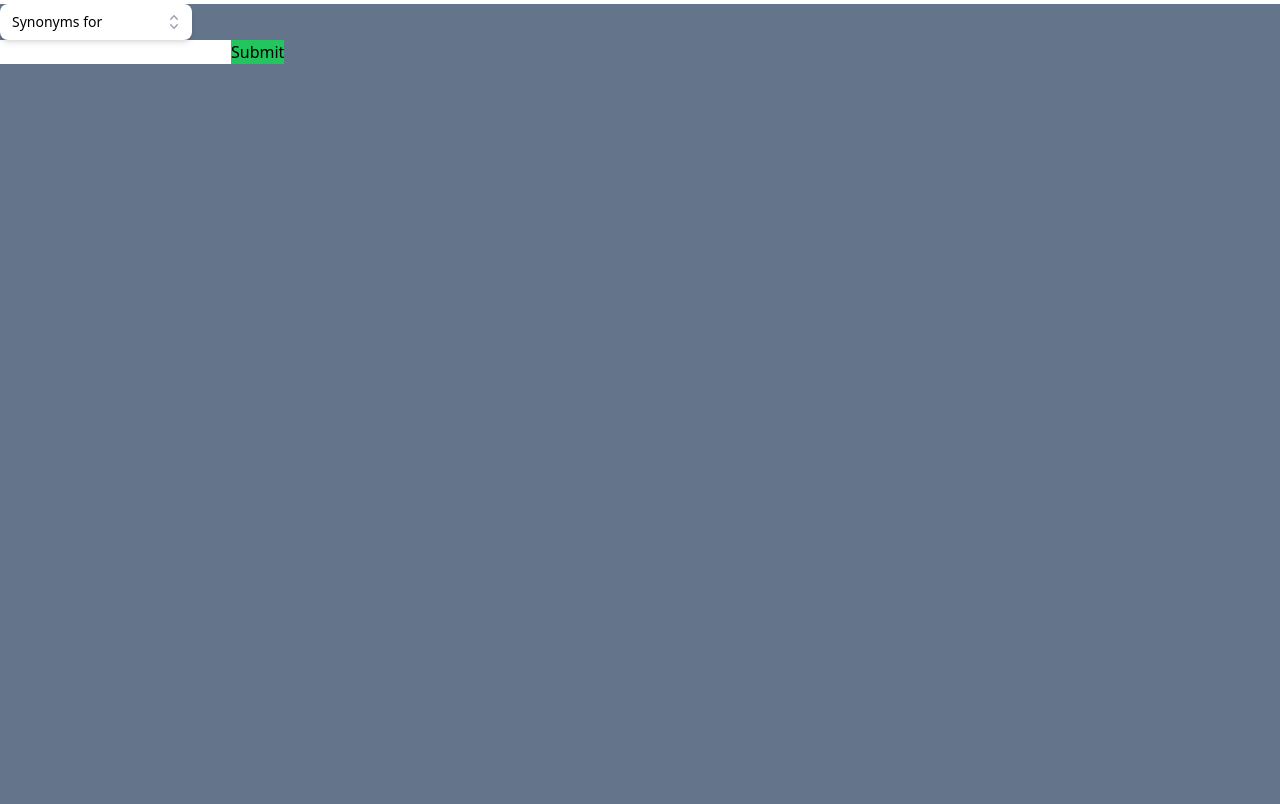
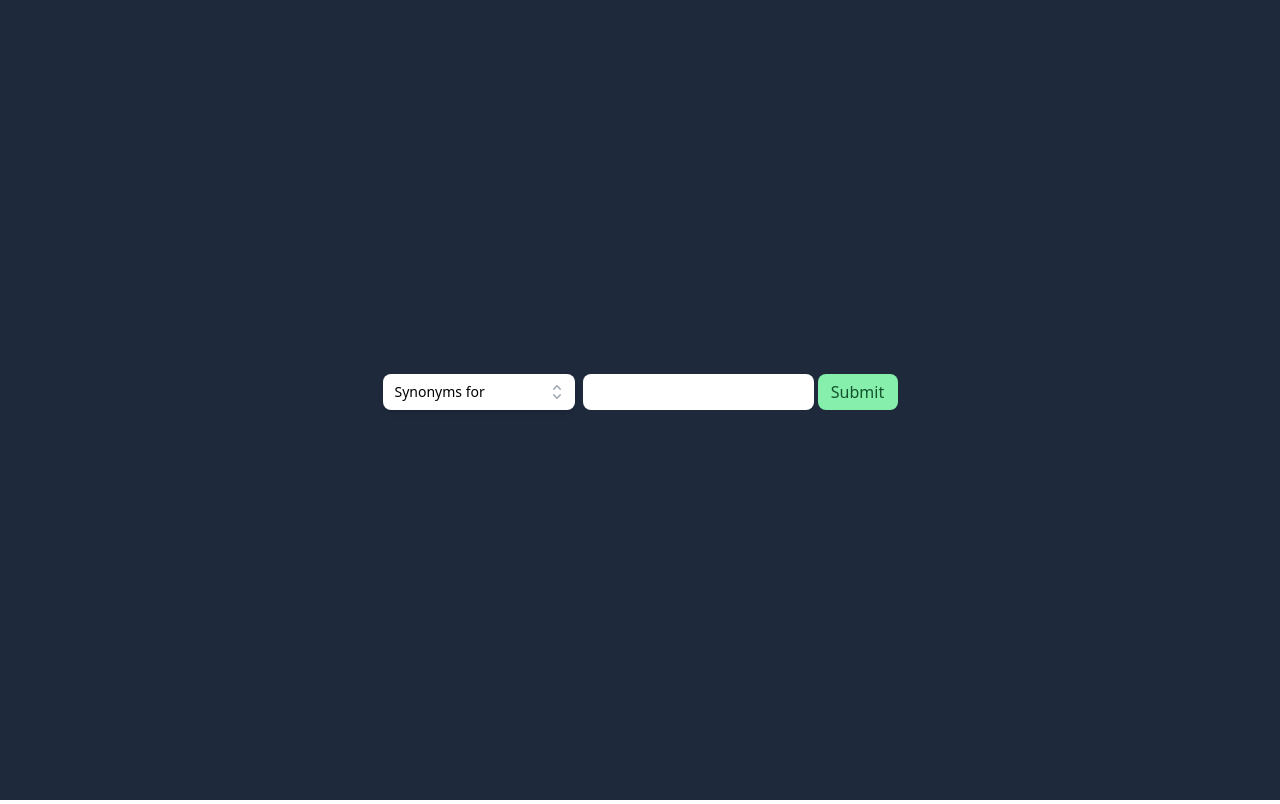
Before and after one commit to melonbred/type-ahead-project, a React (Vite) app: page / in a window 1280 px wide. Built offline with nearby package versions, Linux system fonts and the light colour scheme.

Commit message:
Update style
Added tailwind styles

```diff
--- a/src/App.tsx
+++ b/src/App.tsx
@@ -1,26 +1,27 @@
-import { useState, Fragment } from 'react'
-import { Listbox, Transition } from '@headlessui/react'
-import { CheckIcon, ChevronUpDownIcon } from '@heroicons/react/20/solid'
+import { useState, Fragment } from "react";
+import { Listbox, Transition } from "@headlessui/react";
+import { CheckIcon, ChevronUpDownIcon } from "@heroicons/react/20/solid";
 //import MyListBox from './components/listbox'
 //import { } from './components/listbox'
 
 type SynonymData = {
-  word: string,
-  score: number
-}
+  word: string;
+  score: number;
+};
 
 const modifier = [
-  { id: 1, name: 'Adjectives used for ', code: 'jjb' },
-  { id: 2, name: 'Synonyms for ', code: 'syn' },
-  { id: 3, name: 'Part of ', code: 'par' },
-  { id: 4, name: 'Rhymes with ', code: 'rhy' },
-  { id: 5, name: 'Homophones of ', code: 'hom' },
-]
+  { id: 1, name: "Adjectives used for ", code: "jjb" },
+  { id: 2, name: "Synonyms for ", code: "syn" },
+  { id: 3, name: "Part of ", code: "par" },
+  { id: 4, name: "Rhymes with ", code: "rhy" },
+  { id: 5, name: "Homophones of ", code: "hom" },
+];
 
 function App() {
   const [word, setWord] = useState("");
   const [data, setData] = useState<SynonymData[]>([]);
-  const [isLoading, setIsLoading] = useState(false)
+  const [isLoading, setIsLoading] = useState(false);
+  const [buttonPressed, setButtonPressed] = useState(false);
 
   const [selectedModifier, setSelectedModifier] = useState(modifier[1]);
   console.log(selectedModifier);
@@ -33,31 +34,39 @@ function App() {
   const onButtonClicked = async (e: any) => {
     e.preventDefault();
     setIsLoading(true);
-    const resData = await fetch(`https://api.datamuse.com/words?rel_${code}=${word}`);
-    const synData = await resData.json() as SynonymData[];
+    const resData = await fetch(
+      `https://api.datamuse.com/words?rel_${code}=${word}`
+    );
+    const synData = (await resData.json()) as SynonymData[];
     setIsLoading(false);
     console.log(synData);
     setData(synData);
-  }
+    setButtonPressed(true);
+  };
 
   const onListClick = async (listWord: string) => {
     setWord(listWord);
     setIsLoading(true);
-    const resData = await fetch(`https://api.datamuse.com/words?rel_${code}=${word}`);
-    const synData = await resData.json() as SynonymData[];
+    const resData = await fetch(
+      `https://api.datamuse.com/words?rel_${code}=${word}`
+    );
+    const synData = (await resData.json()) as SynonymData[];
     setIsLoading(false);
     console.log(synData);
     setData(synData);
-  }
+  };
 
   return (
-    <div className="bg-slate-500 h-[100vh]">
-      <div>
-      <div className="w-48">
+    <div className="bg-slate-800 h-[100vh] flex justify-center items-center">
+      <div className="flex flex-col">
+        <div className="flex flex-row justify-center items-stretch">
+          <div className="w-48 items-center">
             <Listbox value={selectedModifier} onChange={setSelectedModifier}>
-            <div className="relative mt-1">
+              <div className="relative">
                 <Listbox.Button className="relative w-full cursor-default rounded-lg bg-white py-2 pl-3 pr-10 text-left shadow-md focus:outline-none focus-visible:border-indigo-500 focus-visible:ring-2 focus-visible:ring-white focus-visible:ring-opacity-75 focus-visible:ring-offset-2 focus-visible:ring-offset-orange-300 sm:text-sm">
-                <span className="block truncate">{selectedModifier.name}</span>
+                  <span className="block truncate">
+                    {selectedModifier.name}
+                  </span>
                   <span className="pointer-events-none absolute inset-y-0 right-0 flex items-center pr-2">
                     <ChevronUpDownIcon
                       className="h-5 w-5 text-gray-400"
@@ -77,7 +86,9 @@ function App() {
                         key={modifierIdx}
                         className={({ active }) =>
                           `relative cursor-default select-none py-2 pl-10 pr-4 ${
-                          active ? 'bg-amber-100 text-amber-900' : 'text-gray-900'
+                            active
+                              ? "bg-green-300 text-green-900"
+                              : "text-gray-900"
                           }`
                         }
                         value={modifier}
@@ -86,14 +97,17 @@ function App() {
                           <>
                             <span
                               className={`block truncate ${
-                              selected ? 'font-medium' : 'font-normal'
+                                selected ? "font-medium" : "font-normal"
                               }`}
                             >
                               {modifier.name}
                             </span>
                             {selected ? (
                               <span className="absolute inset-y-0 left-0 flex items-center pl-3 text-amber-600">
-                              <CheckIcon className="h-5 w-5" aria-hidden="true" />
+                                <CheckIcon
+                                  className="h-5 w-5"
+                                  aria-hidden="true"
+                                />
                               </span>
                             ) : null}
                           </>
@@ -105,32 +119,50 @@ function App() {
               </div>
             </Listbox>
           </div>
-        <form>
+          <form className="pl-2 flex justify-evenly">
             <input
+              className="rounded-lg text-center"
               value={word}
               type="text"
-            onChange={(e) => setWord(e.target.value)}>
-          </input>
-          <button className="bg-green-500" onClick={onButtonClicked}>Submit</button>
+              onChange={(e) => setWord(e.target.value)}
+            ></input>
+            <button
+              className="bg-green-300 text-green-900 cursor-pointer ml-1 rounded-lg w-20"
+              onClick={onButtonClicked}
+            >
+              Submit
+            </button>
           </form>
         </div>
-
-      <div className="bg-pink-400">
+        <div className="flex flex-col items-center cursor-pointer mt-4 max-h-96 overflow-y-auto">
           {isLoading ? (
-          <p className="bg-orange-500">Loading...</p>
+            <p>Loading...</p>
           ) : (
-          <ul>
+            <>
+              {buttonPressed && (
+                <div className="border-b-2 border-gray-300 self-stretch flex justify-center">
+                  <p className="text-gray-300">Results:</p>
+                </div>
+              )}
+              <ul className="list-disc text-gray-300">
                 {data.map((synonym) => {
-              return <li key={synonym.score} onClick={()=> onListClick(synonym.word)}> {synonym.word} </li>
+                  return (
+                    <li
+                      key={synonym.score}
+                      onClick={() => onListClick(synonym.word)}
+                    >
+                      {" "}
+                      {synonym.word}{" "}
+                    </li>
+                  );
                 })}
               </ul>
-          )
+            </>
+          )}
+        </div>
+      </div>
+    </div>
+  );
 }
 
-      </div>
-
-    </div>
-  )
-}
-
-export default App
+export default App;
```
Also changed, not shown: 1 other file (tests, documents, lock files or other folders). Lines whose indentation alone changed are shown as unchanged.
